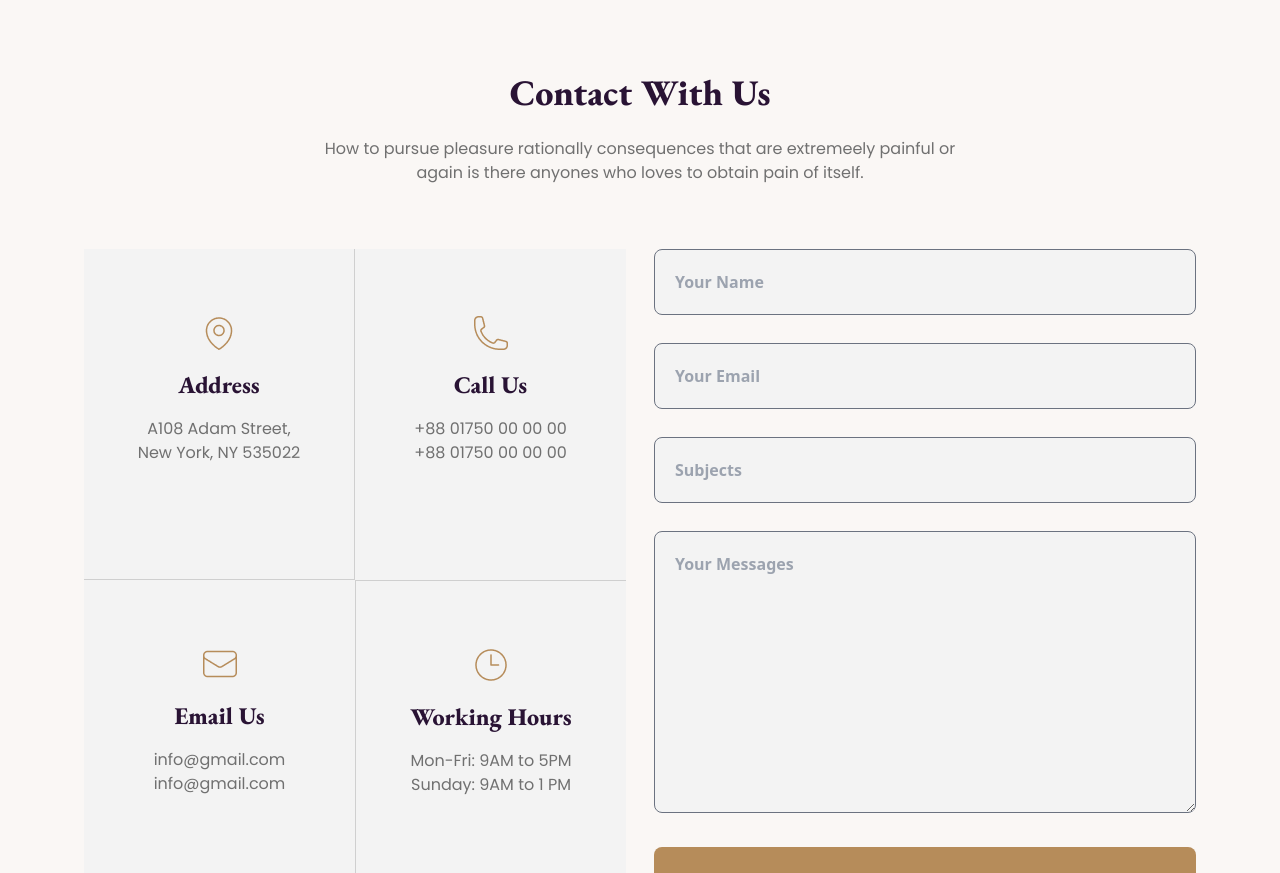
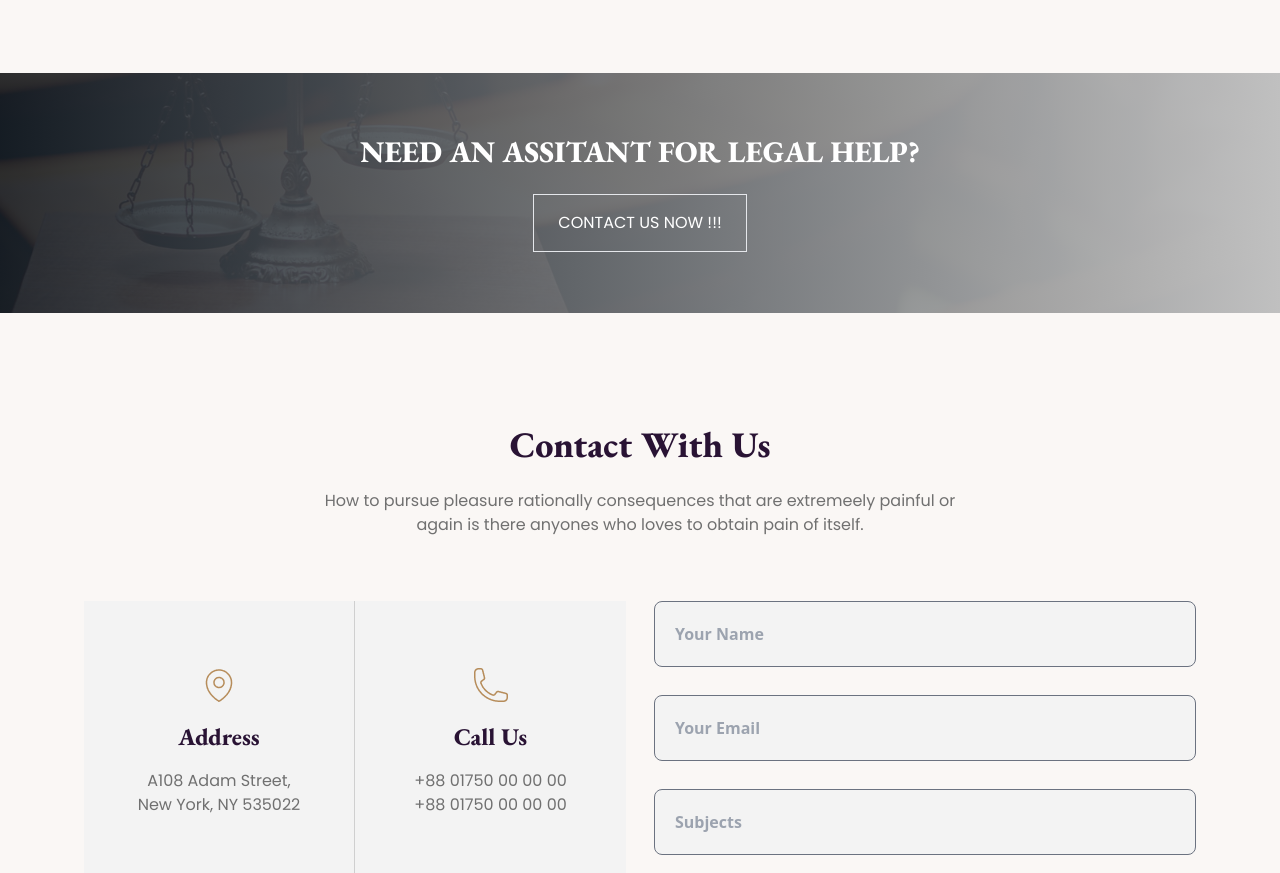
Before and after one commit to iffarurrahat/legal-solution-project, a plain HTML site: page index.html in a window 1280 px wide. Shown: the part 3730-4603 px from the top of the page. Drawn offline with nearby package versions, Linux system fonts and the light colour scheme.

Commit message:
ore errors fixed and add new section

```diff
--- a/index.html
+++ b/index.html
@@ -275,6 +275,20 @@
       </div>
     </section>
 
+
+    <!--  -->
+
+    <section class="bg-[url('images\\assitant.jpg')] bg-cover bg-center">
+        <div class="bg-gradient-to-r from-[#171f26e6] to-[silver]">
+          <div class="w-full max-w-6xl mx-auto px-5 mt-28 h-60 flex justify-center items-center">
+              <div class="text-center text-white">
+                <h2 class="font-ebGaramond font-extrabold text-3xl mb-6">NEED AN ASSITANT FOR LEGAL HELP?</h2>
+                <button class="font-poppins border py-4 px-6">CONTACT US NOW !!!</button>
+              </div>
+          </div>
+        </div>
+    </section>
+
     <!-- Contact US Section -->
 
     <section class="w-full max-w-6xl mx-auto px-5 mt-28">
```
Also changed, not shown: images/assitant.jpg (added).
